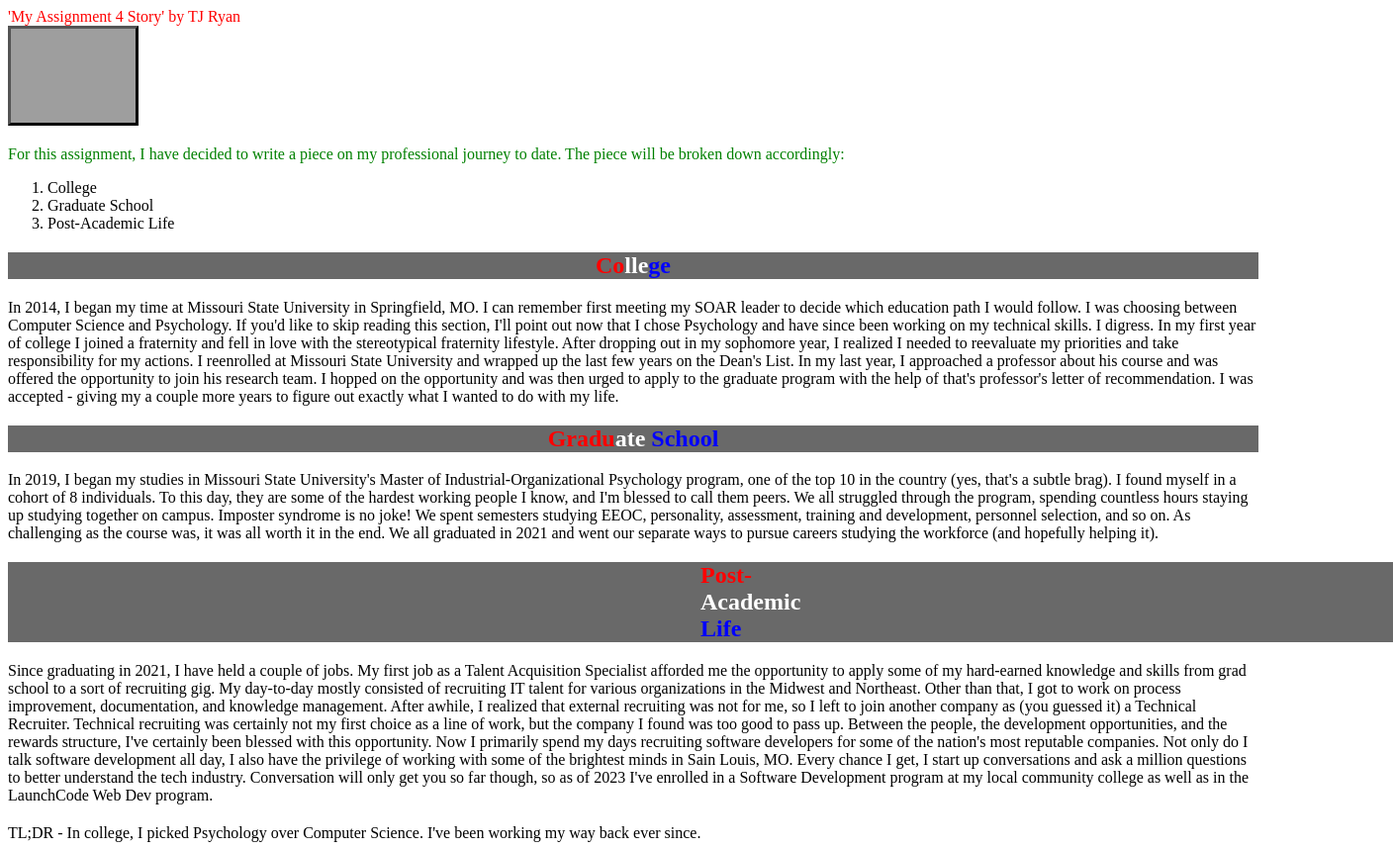
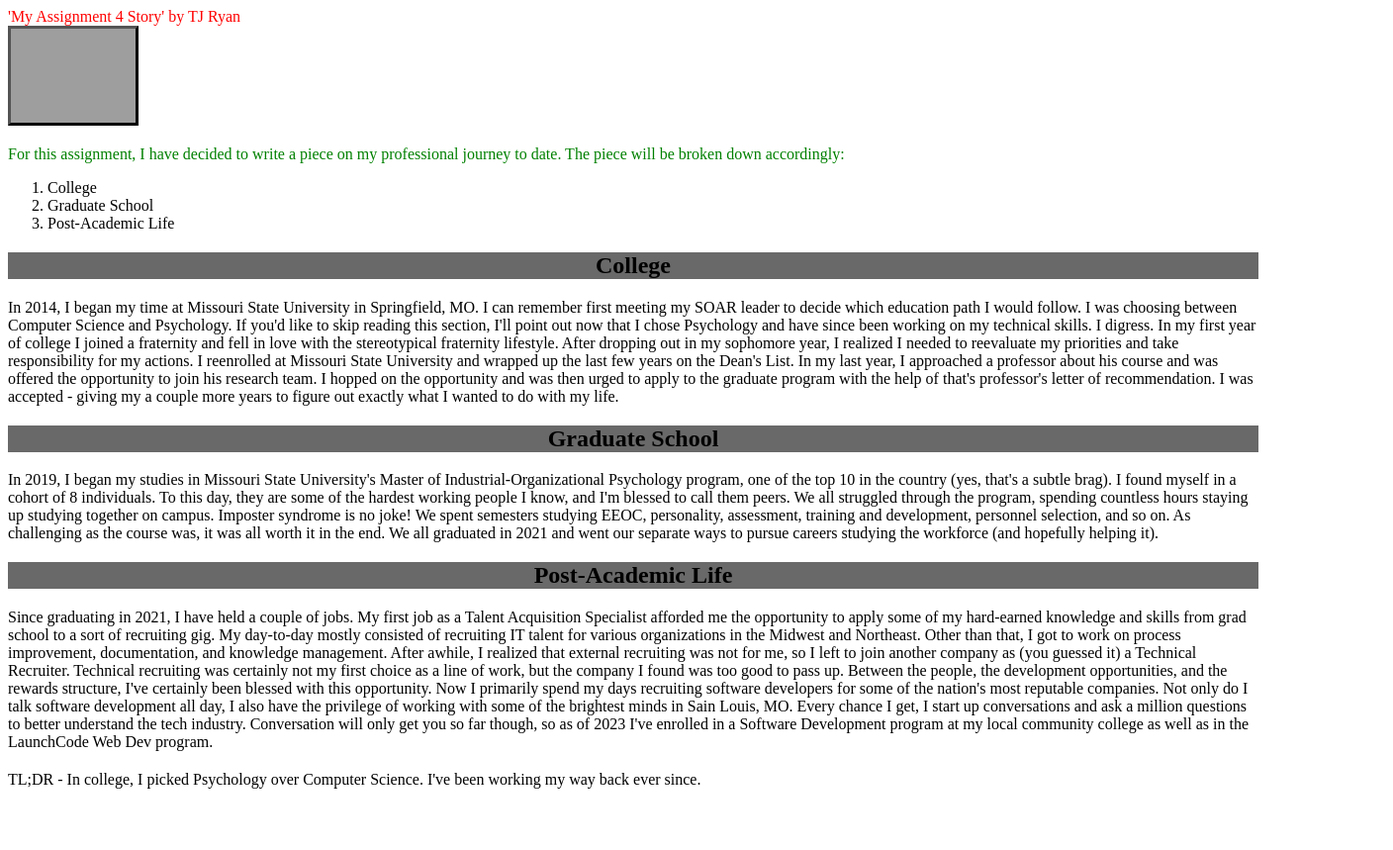
Before and after one commit to LaunchCodeAllhubs/js-assignment-4-html-me-something-treejayryan, a website: page index.html in a window 1280 px wide. Shown: the whole page at 99% size, 1408 px wide, since content can reach past the window. After the commit the page ends 805 px from the top, so only its background shows below. Drawn offline with Linux system fonts and the light colour scheme; grey boxes are pictures that could not be loaded.

Commit message:
Changed the html styling

```diff
--- a/index.html
+++ b/index.html
@@ -15,17 +15,17 @@
          <li>Graduate School</li>
          <li>Post-Academic Life</li>
       </ol>
-      <h2 id ="college"><span style ="color: red">Co</span><span style ="color: white">lle</span><span style ="color: blue">ge</span></h2>
+      <h2>College</h2>
       <article>In 2014, I began my time at Missouri State University in Springfield, MO. I can remember first meeting my SOAR leader to decide which education path I would follow. I was choosing between Computer Science and Psychology.
          If you'd like to skip reading this section, I'll point out now that I chose Psychology and have since been working on my technical skills. I digress.
           In my first year of college I joined a fraternity and fell in love with the stereotypical fraternity lifestyle. After dropping out in my sophomore year, I realized I needed to reevaluate my priorities and take responsibility for my actions.
          I reenrolled at Missouri State University and wrapped up the last few years on the Dean's List. In my last year, I approached a professor about his course and was offered the opportunity to join his research team. I hopped on the opportunity and
       was then urged to apply to the graduate program with the help of that's professor's letter of recommendation. I was accepted - giving my a couple more years to figure out exactly what I wanted to do with my life.</article>
-      <h2 id ="gradSchool"><span style ="color: red">Gradu</span><span style ="color: white">ate</span><span style ="color: blue"> School</span></h2>
+      <h2>Graduate School</h2>
       <article>In 2019, I began my studies in Missouri State University's Master of Industrial-Organizational Psychology program, one of the top 10 in the country (yes, that's a subtle brag). I found myself in a cohort of 8 individuals.
          To this day, they are some of the hardest working people I know, and I'm blessed to call them peers. We all struggled through the program, spending countless hours staying up studying together on campus. Imposter syndrome is no joke!
       We spent semesters studying EEOC, personality, assessment, training and development, personnel selection, and so on. As challenging as the course was, it was all worth it in the end. We all graduated in 2021 and went our separate ways to pursue careers studying the workforce (and hopefully helping it).</article>
-      <h2 id="postGrad"><span style ="color: red">Post-</span><span style ="color: white"> Academic</span><span style ="color: blue"> Life</span></h2>
+         <h2>Post-Academic Life</h2>
       <article>Since graduating in 2021, I have held a couple of jobs. My first job as a Talent Acquisition Specialist afforded me the opportunity to apply some of my hard-earned knowledge and skills from grad school to a sort of recruiting gig.
          My day-to-day mostly consisted of recruiting IT talent for various organizations in the Midwest and Northeast. Other than that, I got to work on process improvement, documentation, and knowledge management. After awhile, I realized that external recruiting
          was not for me, so I left to join another company as (you guessed it) a Technical Recruiter. Technical recruiting was certainly not my first choice as a line of work, but the company I found was too good to pass up. Between the people, the development opportunities, and the rewards structure,
--- a/styles.css
+++ b/styles.css
@@ -11,11 +11,6 @@ body {
 
 .funParagraph {
     color: green;
-}
-
-#postGrad {
-    padding-left: 700px;
-    padding-right: 700px;
 }
 
 h2 {
```
